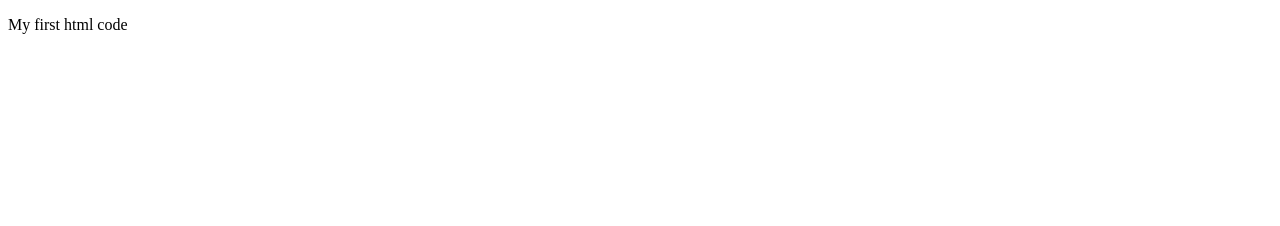
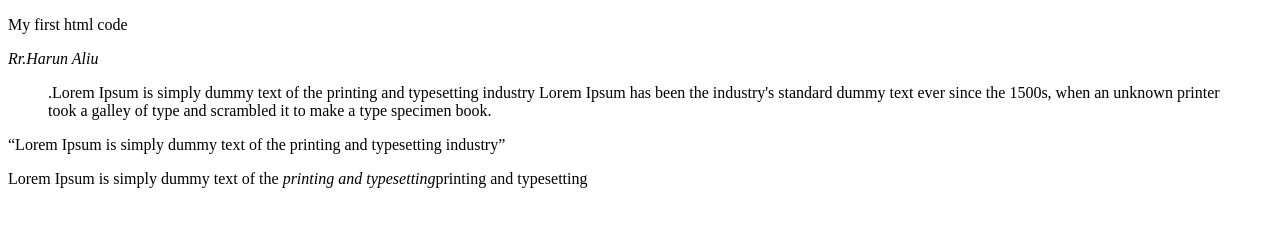
Before and after one commit to joni3330/lesson-3, a plain HTML site: page index.html in a window 1280 px wide. Drawn offline with Linux system fonts and the light colour scheme.

Commit message:
lesson 3

```diff
--- a/index.html
+++ b/index.html
@@ -7,3 +7,8 @@
         <p>My first html code</p>
     </body>
 </html>
+<address>Rr.Harun Aliu</address>
+<!--Here is the comment -->
+<blockquote>.Lorem Ipsum is simply dummy text of the printing and typesetting industry Lorem Ipsum has been the industry's standard dummy text ever since the 1500s, when an unknown printer took a galley of type and scrambled it to make a type specimen book.</blockquote>
+<p><q>Lorem Ipsum is simply dummy text of the printing and typesetting industry</q></p>
+<p>Lorem Ipsum is simply dummy text of the <cite>printing and typesetting</cite>printing and typesetting</p>
```
